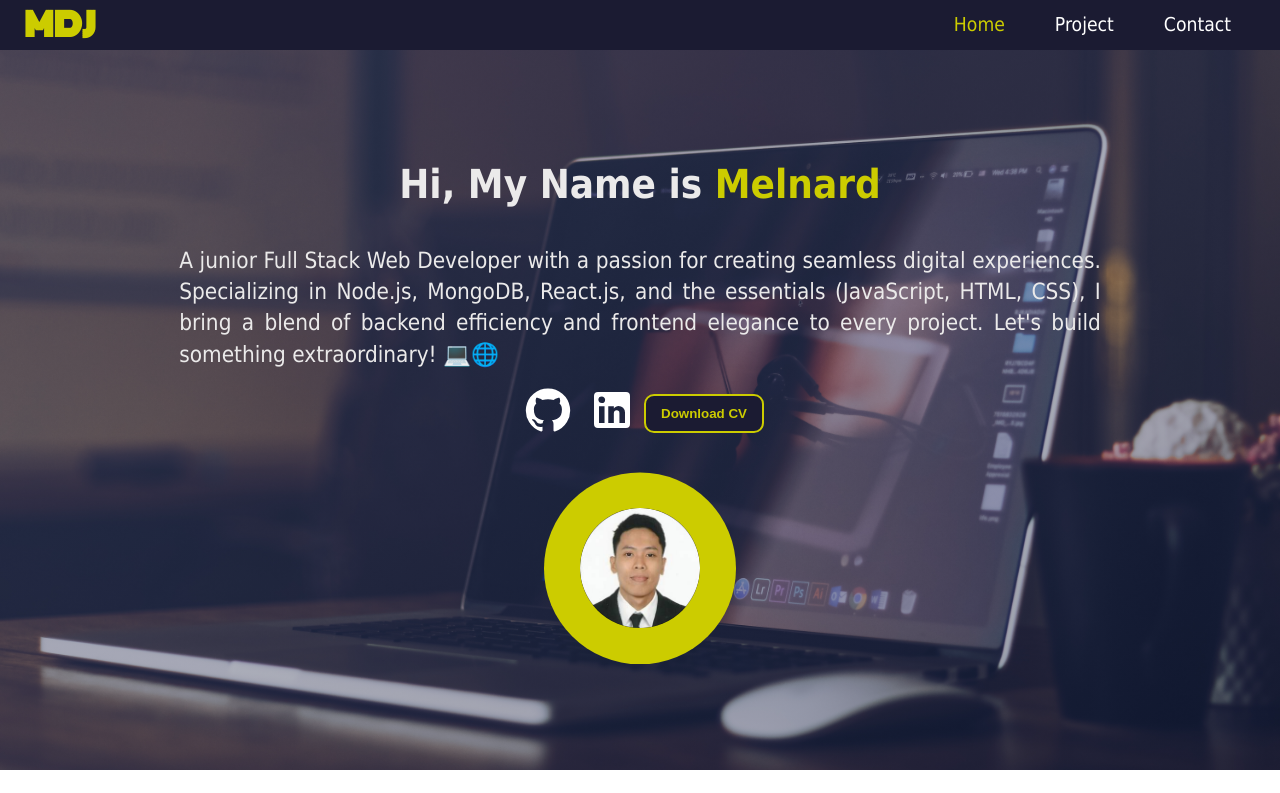
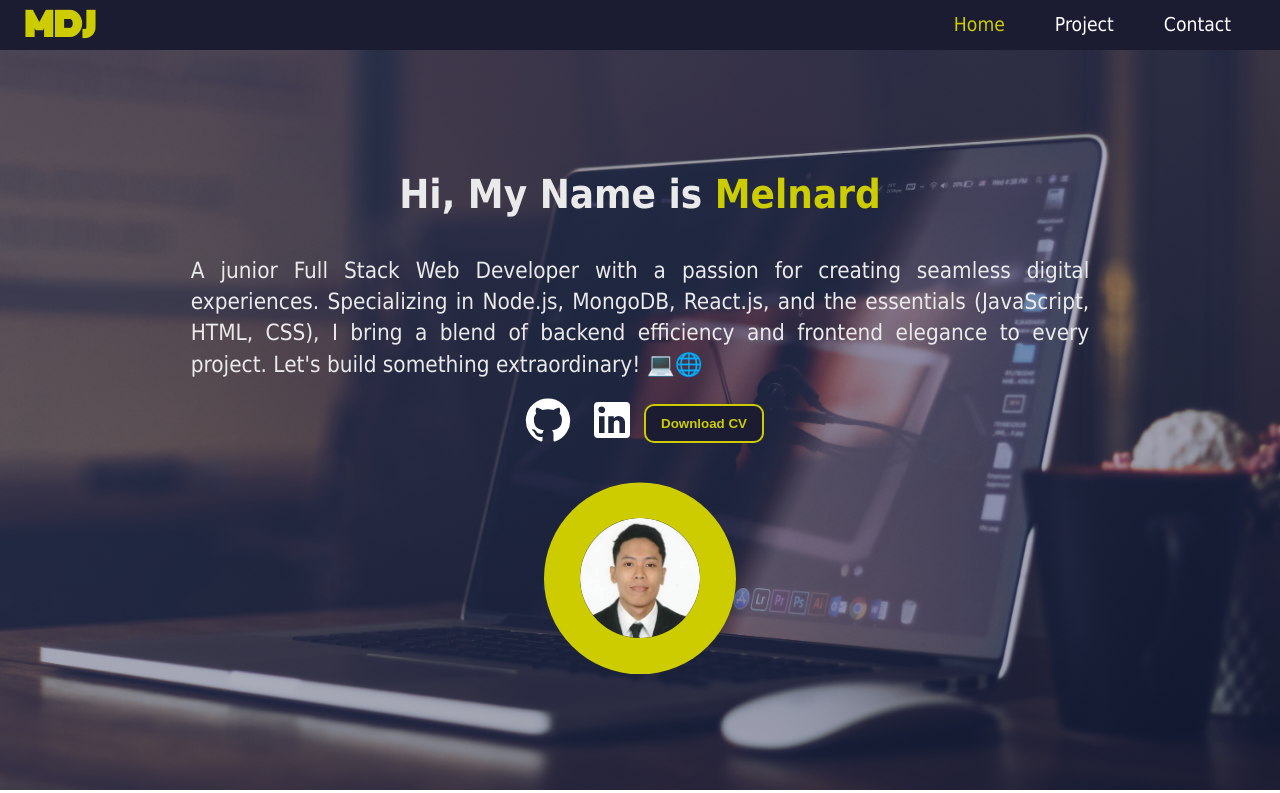
Before and after one commit to mdejesus23/my-portfolio, a React (Create React App) app: page / in a window 1280 px wide. Shown: the top 793 px of the page. Built offline with nearby package versions, Linux system fonts and the light colour scheme.

Commit message:
adjust layout2

```diff
--- a/src/components/ContactForm.module.scss
+++ b/src/components/ContactForm.module.scss
@@ -124,10 +124,16 @@
 }
 
 @media (max-width: 768px) {
-  .contact {
-    form {
-      max-width: 40rem;
-      width: 90%;
+  .heading {
+    p {
+      max-width: 90%;
+    }
+
+    .contact {
+      form {
+        max-width: 40rem;
+        width: 90%;
+      }
     }
   }
 }
--- a/src/components/ProjectList.module.scss
+++ b/src/components/ProjectList.module.scss
@@ -69,6 +69,11 @@
 }
 
 @media (max-width: 768px) {
+  .heading {
+    p {
+      max-width: 90%;
+    }
+  }
   .container {
     max-width: 90%;
 
--- a/src/components/about.module.scss
+++ b/src/components/about.module.scss
@@ -58,7 +58,7 @@
           margin: auto;
           text-align: justify;
           overflow-wrap: break-word;
-          max-width: 80%;
+          // max-width: 80%;
         }
 
         .icons {
@@ -109,41 +109,23 @@
 }
 
 @media (max-width: 768px) {
-  // .grid {
-  //   grid-template-columns: 1fr;
-  // }
+  .gridItem1 {
+    .prompt {
+      p {
+        max-width: 100%;
+      }
+    }
+  }
 }
 
 @media (min-width: 768.1px) {
   .home {
-    padding: 1.5rem 0;
-    min-height: 90vh;
-
-    // .grid {
-    //   row-gap: 3rem;
-
-    //   .gridItem1 {
-    //     padding-top: 0;
-    //     padding-bottom: 0;
-
-    //     .prompt {
-    //       margin-bottom: 2rem;
-    //       text-align: justify;
-    //       overflow-wrap: break-word;
-
-    //       p {
-    //         margin: 2rem auto;
-    //       }
-    //     }
-    //   }
-    //   .gridItem2 {
-    //     padding-top: 0;
-
-    //     .clip {
-    //       height: 10rem;
-    //       width: 10rem;
-    //     }
-    //   }
-    // }
+    .gridItem1 {
+      .prompt {
+        p {
+          max-width: 80%;
+        }
+      }
+    }
   }
 }
```
